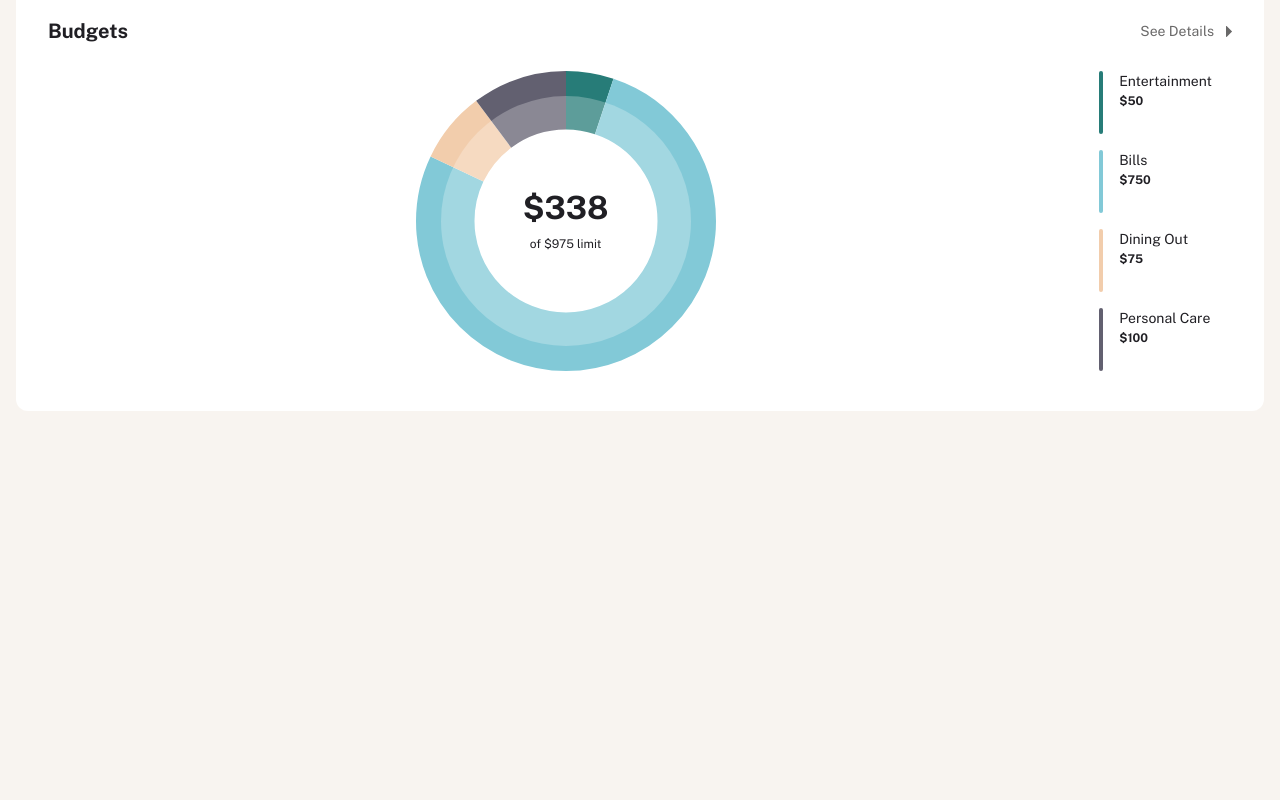
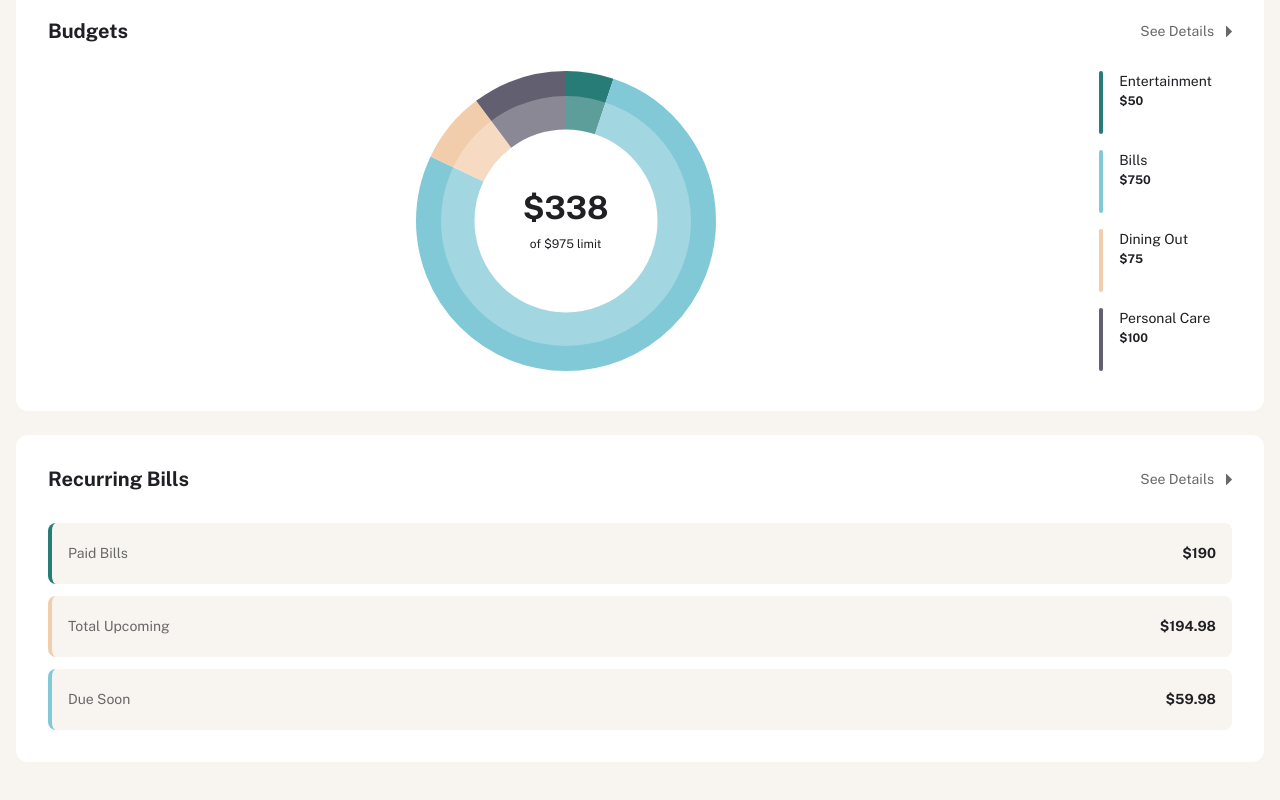
Before and after one commit to dan-nitu/personal-finance-app, a React (Vite) app: page / in a window 1280 px wide. Shown: the part 1036-1836 px from the top of the page. Before the commit the page ends 1521 px from the top, so only its background shows below. Built offline with nearby package versions, Linux system fonts and the light colour scheme.

Commit message:
recurring bills design

```diff
--- /dev/null
+++ b/src/assets/scss/components/_bill-card.scss
@@ -0,0 +1,44 @@
+@use '../variables' as *;
+@use '../typography' as *;
+
+$bill-card-colors: (
+  green: $green,
+  yellow: $yellow,
+  cyan: $cyan,
+  navy: $navy,
+  red: $red,
+  purple: $purple,
+  purple-light: $purple-light,
+  turquoise: $turquoise,
+  brown: $brown,
+  magenta: $magenta,
+  blue: $blue,
+  navy-grey: $navy-grey,
+  army-green: $army-green,
+  gold: $gold,
+  orange: $orange,
+);
+
+.bill-card {
+  display: flex;
+  justify-content: space-between;
+  align-items: center;
+  padding: 20px 16px;
+  border-radius: 8px;
+  background-color: $beige-100;
+
+  @each $name, $color in $bill-card-colors {
+    &.#{$name} {
+      border-left: 4px solid $color;
+    }
+  }
+
+  dt {
+    @include text-preset(4);
+    color: $grey-500;
+  }
+  dd {
+    @include text-preset(4-bold);
+    color: $grey-900;
+  }
+}
--- a/src/assets/scss/components/_navigation.scss
+++ b/src/assets/scss/components/_navigation.scss
@@ -4,6 +4,7 @@
 nav {
   position: fixed;
   bottom: 0;
+  z-index: 1000;
 
   width: 100%;
 
--- a/src/assets/scss/main.scss
+++ b/src/assets/scss/main.scss
@@ -10,5 +10,6 @@
 @use 'components/button' as *;
 @use 'components/donut-chart' as *;
 @use 'components/value-item' as *;
+@use 'components/bill-card' as *;
 
 @use 'pages/home-page' as *;
--- a/src/assets/scss/pages/_home-page.scss
+++ b/src/assets/scss/pages/_home-page.scss
@@ -211,6 +211,28 @@
           }
         }
       }
+
+      .recurring-bills {
+        display: grid;
+        gap: 20px;
+        padding: 24px 20px;
+
+        @media (min-width: $breakpoint-tablet) {
+          padding: 32px;
+          gap: 32px;
+        }
+
+        .recurring-bills-title {
+          display: flex;
+          justify-content: space-between;
+          align-items: center;
+        }
+
+        .recurring-bills-content {
+          display: grid;
+          gap: 12px;
+        }
+      }
     }
   }
 }
--- /dev/null
+++ b/src/components/home/BillCard.tsx
@@ -0,0 +1,15 @@
+interface BillCardProps {
+  label: string;
+  title: string;
+  amount: number;
+}
+
+const BillCard = ({ label, title, amount }: BillCardProps) => {
+  return (
+    <dl className={`bill-card ${label}`}>
+      <dt>{title}</dt>
+      <dd>${amount}</dd>
+    </dl>
+  );
+};
+export default BillCard;
--- /dev/null
+++ b/src/components/home/RecurringBills.tsx
@@ -0,0 +1,21 @@
+import Card from '../Card';
+import Button from '../Button';
+import BillCard from './BillCard';
+
+const RecurringBills = () => {
+  return (
+    <Card className='recurring-bills'>
+      <div className='recurring-bills-title'>
+        <h2>Recurring Bills</h2>
+        <Button variant='tertiary'>See Details</Button>
+      </div>
+
+      <div className='recurring-bills-content'>
+        <BillCard label='green' title='Paid Bills' amount={190} />
+        <BillCard label='yellow' title='Total Upcoming' amount={194.98} />
+        <BillCard label='cyan' title='Due Soon' amount={59.98} />
+      </div>
+    </Card>
+  );
+};
+export default RecurringBills;
--- a/src/pages/Home.tsx
+++ b/src/pages/Home.tsx
@@ -3,6 +3,7 @@ import OverviewCards from '../components/home/OverviewCards';
 import Pots from './../components/home/Pots';
 import Transactions from '../components/home/Transactions';
 import Budgets from '../components/home/Budgets';
+import RecurringBills from '../components/home/RecurringBills';
 
 export default function Home() {
   return (
@@ -18,6 +19,7 @@ export default function Home() {
 
         <div className='section-wrapper'>
           <Budgets />
+          <RecurringBills />
         </div>
       </div>
     </main>
```
